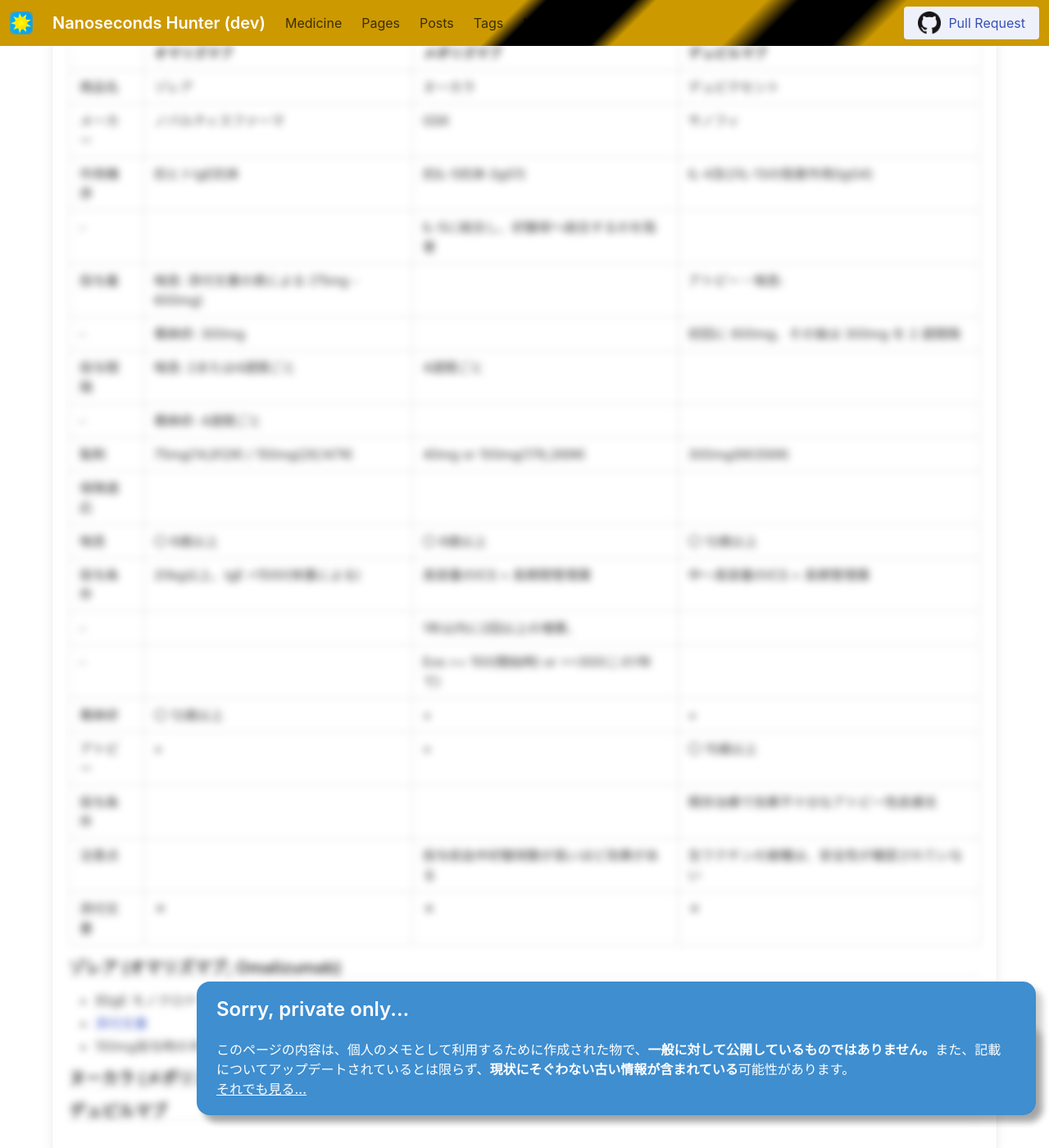
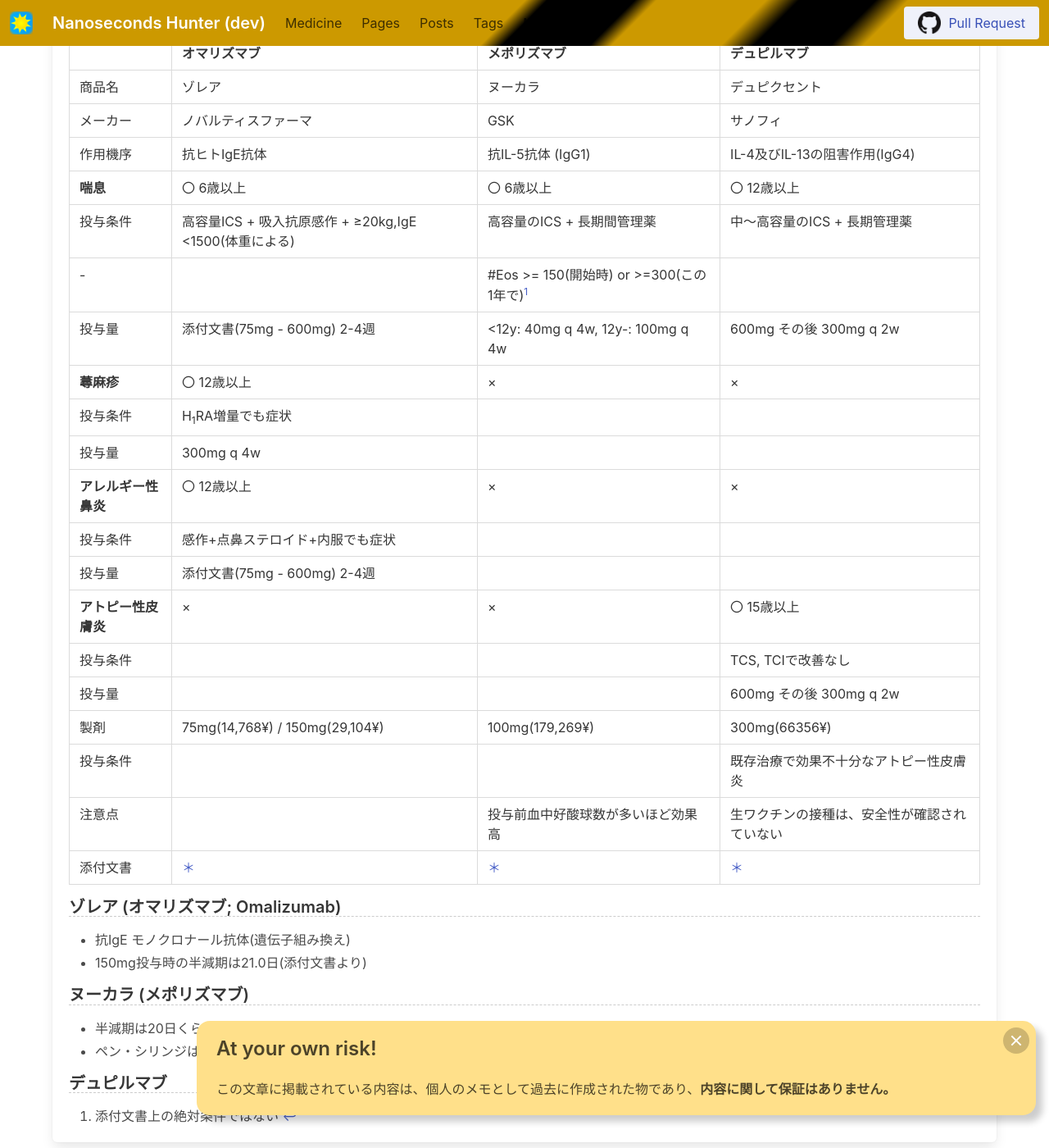
Before and after one commit to kcrt/www.kcrt.net, a Jekyll site: the page built from medicine/薬剤/免疫/生物学的製剤.md, in a window 1280 px wide and 1400 px high, scrolled down 415 px. Shown: the whole window at 82% size. Built offline with Jekyll 4.4.1, drawn with Linux system fonts in a browser that asks for light colours.

Commit message:
Update 生物学的製剤.md

```diff
--- a/medicine/薬剤/免疫/生物学的製剤.md
+++ b/medicine/薬剤/免疫/生物学的製剤.md
@@ -8,7 +8,6 @@
 - medicine
 - 薬剤
 - 免疫
-- private-memo
 - AYOR
 title: 生物学的製剤
 type: page
@@ -20,30 +19,36 @@
 |:----|:----|:----|:----|
 |商品名 |ゾレア |ヌーカラ |デュピクセント |
 |メーカー |ノバルティスファーマ |GSK |サノフィ |
-|作用機序 |抗ヒトIgE抗体 |抗IL-5抗体 (IgG1)|IL-4及びIL-13の阻害作用(IgG4) |
-|-| |IL-5に結合し、好酸球へ結合するのを阻害 | |
-|投与量 |喘息: 添付文書の表による (75mg - 600mg)| |アトピー・喘息:|
-|-|蕁麻疹: 300mg | |初回に 600mg、その後は 300mg を 2 週間隔 |
-|投与間隔 |喘息: 2または4週間ごと|4週間ごと | |
-|-|蕁麻疹: 4週間ごと | | |
-|製剤 |75mg(14,812¥) / 150mg(29,147¥) |40mg or 100mg(179,269¥) |300mg(66356¥) |
-|保険適応 | | | |
-|喘息 |〇 6歳以上 |〇 6歳以上 |〇 12歳以上 |
-|投与条件 |20kg以上、IgE <1500(体重による) |高容量のICS + 長期間管理薬|中〜高容量のICS + 長期管理薬 |
-|-| |1年以内に2回以上の増悪、| |
-|-| |Eos >= 150(開始時) or >=300(この1年で) | |
-|蕁麻疹 |〇 12歳以上 |× |× |
-|アトピー |× |× |〇 15歳以上 |
+|作用機序 |抗ヒトIgE抗体 |抗IL-5抗体 (IgG1)|IL-4及びIL-13の阻害作用(IgG4)|
+|**喘息** |〇 6歳以上 |〇 6歳以上 |〇 12歳以上 |
+|投与条件 |高容量ICS + 吸入抗原感作 + ≥20kg,IgE <1500(体重による) |高容量のICS + 長期間管理薬|中〜高容量のICS + 長期管理薬 |
+|-| |#Eos >= 150(開始時) or >=300(この1年で)[^1] | |
+|投与量  |添付文書(75mg - 600mg) 2-4週| <12y: 40mg q 4w, 12y-: 100mg q 4w|600mg その後 300mg q 2w|
+|**蕁麻疹** |〇 12歳以上 |× |× |
+|投与条件 |H<sub>1</sub>RA増量でも症状| | |
+|投与量|300mg q 4w| | |
+|**アレルギー性鼻炎** |〇 12歳以上 |× |× |
+|投与条件 |感作+点鼻ステロイド+内服でも症状| | |
+|投与量  |添付文書(75mg - 600mg) 2-4週| |
+|**アトピー性皮膚炎** |× |× |〇 15歳以上 |
+|投与条件 | | |TCS, TCIで改善なし|
+|投与量  | | |600mg その後 300mg q 2w|
+|製剤 |75mg(14,768¥) / 150mg(29,104¥) | 100mg(179,269¥) |300mg(66356¥) |
 |投与条件 | | |既存治療で効果不十分なアトピー性皮膚炎 |
-|注意点 | |投与前血中好酸球数が高いほど効果がある |生ワクチンの接種は、安全性が確認されていない |
-|添付文書 |＊|＊|＊|
+|注意点 | |投与前血中好酸球数が多いほど効果高 |生ワクチンの接種は、安全性が確認されていない |
+|添付文書 |[＊](https://www.kegg.jp/medicus-bin/japic_med?japic_code=00060741)|[＊](https://www.kegg.jp/medicus-bin/japic_med?japic_code=00066284)|[＊](https://www.kegg.jp/medicus-bin/japic_med?japic_code=00067283)|
 
 #### ゾレア (オマリズマブ; Omalizumab)
 
 - 抗IgE モノクロナール抗体(遺伝子組み換え)
-- [添付文書](http://www.info.pmda.go.jp/go/pack/2290400D1033_1_09/)
 - 150mg投与時の半減期は21.0日(添付文書より)
 
 #### ヌーカラ (メポリズマブ)
 
+- 半減期は20日くらい
+- ペン・シリンジは12歳から、自己注射可能
+
+
 #### デュピルマブ
+
+[^1]: 添付文書上の絶対条件ではない
```
